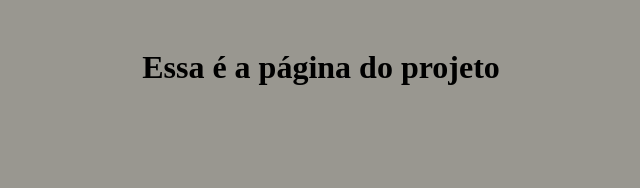
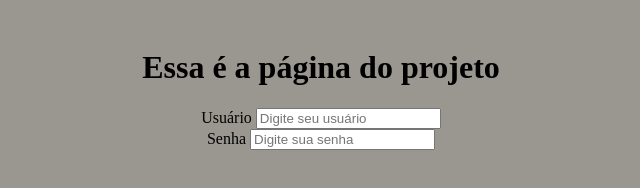
Before and after one commit to Luanapsmorais/configuracaoGithub, a plain HTML site: page index.html in a window 1280 px wide. Shown: the whole page, without its empty margins (319-959 px from the left). Drawn offline with Linux system fonts and the light colour scheme.

Commit message:
Criando formulário de login e senha

```diff
--- a/index.html
+++ b/index.html
@@ -9,6 +9,10 @@
 </head>
 <body>
     <h1>Essa é a página do projeto</h1>
-
+    <label>Usuário</label>
+    <input type="text" placeholder="Digite seu usuário">
+    <br>
+    <label>Senha</label>
+    <input type="password" placeholder="Digite sua senha">
 </body>
 </html>
```
